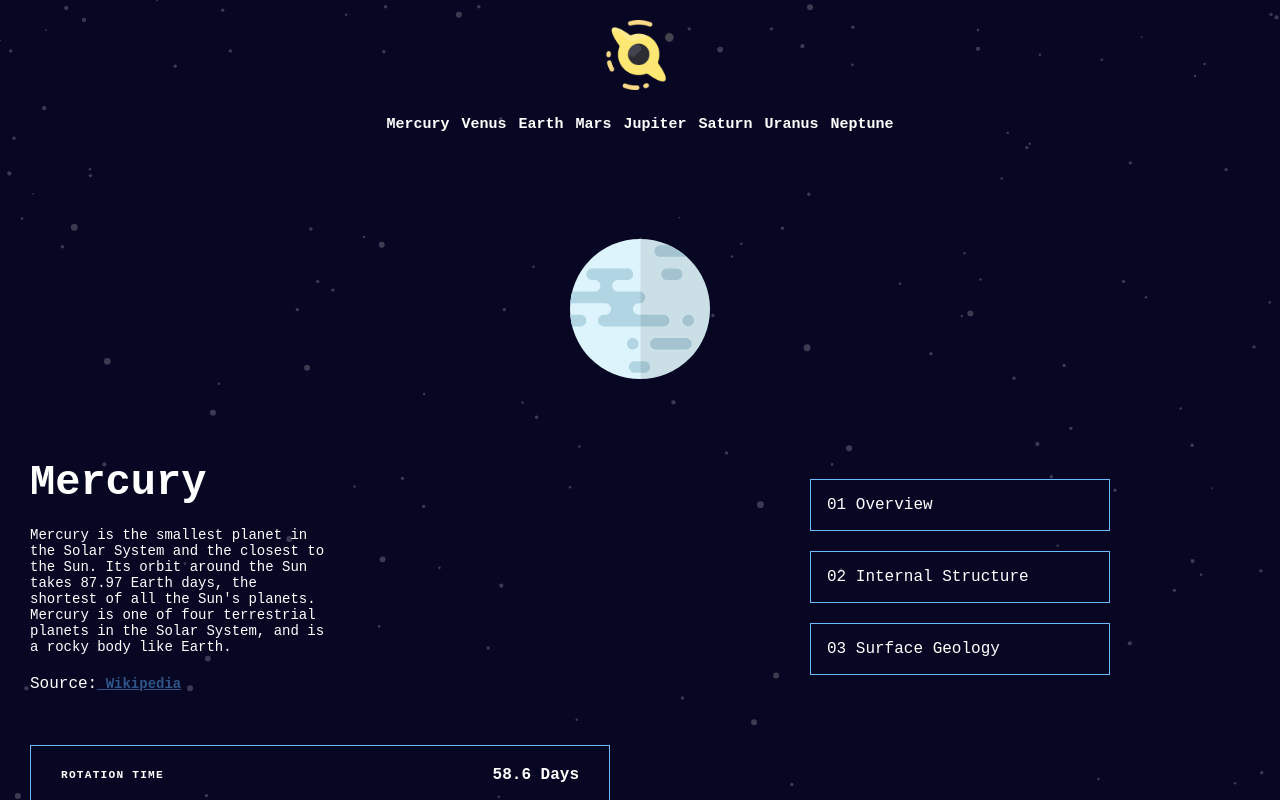
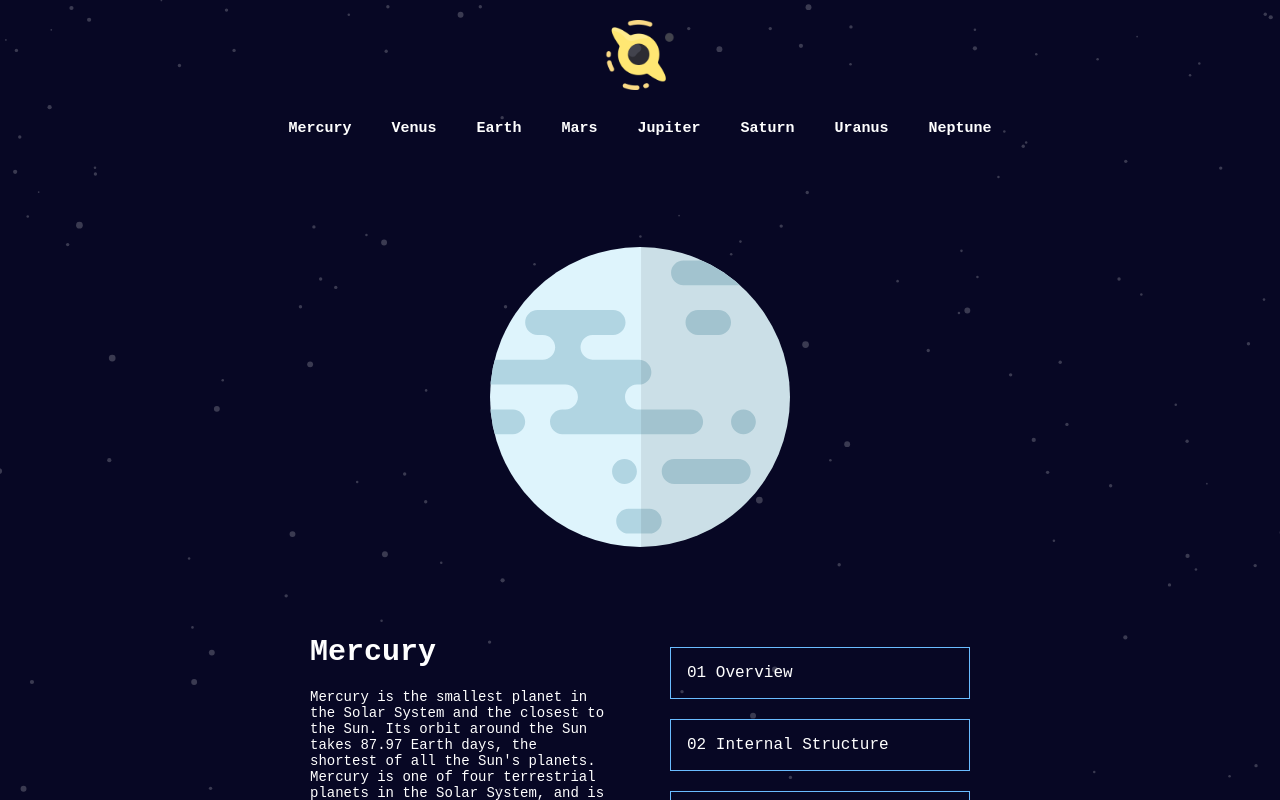
Before and after one commit to Meobot/space-site-project, a React (Vite) app: page / in a window 1280 px wide. Both pictures are taken after a click on the element "Mercury". Shown: the top 800 px of the page. Built offline with nearby package versions, Linux system fonts and the light colour scheme; a web font is replaced by a local one.

Commit message:
styling done for 768px breakpoint

```diff
--- a/src/components/PlanetCard.tsx
+++ b/src/components/PlanetCard.tsx
@@ -6,6 +6,15 @@ import PlanetSpecs from "./PlanetSpecs";
 interface PlanetCardProps {
 	planet: string;
 	planetDescription: string;
+	planetSpecs: {
+		rotationTime: string;
+		revolutionTime: string;
+		radius: string;
+		averageTemp: string;
+	};
+	planetOverview: string;
+	planetInternal: string;
+	planetGeology: string;
 }
 
 function PlanetCard(props: PlanetCardProps) {
--- a/src/styles/App.css
+++ b/src/styles/App.css
@@ -6,4 +6,7 @@
 	font-family: "Victor Mono", monospace;
 	min-height: 100vh;
 	background-image: url(/images/bg-stars.svg);
+	display: flex;
+	flex-direction: column;
+	align-items: center;
 }
--- a/src/styles/Navbar.css
+++ b/src/styles/Navbar.css
@@ -2,9 +2,10 @@
 	display: flex;
 	justify-content: space-between;
 	align-items: center;
-	padding: 10px;
+	padding: 10px 30px;
 	color: #fff;
 	background: transparent;
+	width: 100%;
 }
 
 .logo {
@@ -99,7 +100,7 @@
 	}
 
 	.navbar-menu-item {
-		padding: 6px;
+		padding: 10px 7px;
 	}
 
 	.navbar-toggle {
@@ -112,5 +113,7 @@
 }
 
 @media screen and (min-width: 768px) {
-
+	.navbar-menu-item {
+		padding: 10px 20px;
+	}
 }
--- a/src/styles/PlanetCard.css
+++ b/src/styles/PlanetCard.css
@@ -6,7 +6,8 @@
 }
 
 .planet-card-image {
-	width: 140px;
+	width: 100%;
+	max-width: 200px;
 }
 
 .planet-card-geology-image {
@@ -19,6 +20,7 @@
 
 .planet-card-info {
 	padding: 0px 30px;
+	max-width: 400px;
 }
 
 .planet-card-name {
@@ -48,43 +50,36 @@
 
 @media screen and (min-width: 768px) {
 	.planet-card {
-		display: grid;
-		grid-template-areas:
-			"image image"
-			"info modes"
-			"specs specs";
-		grid-template-columns: 1fr 1fr;
-		grid-template-rows: 1fr;
+		display: flex;
+		flex-wrap: wrap;
+		flex-direction: row-reverse;
+		justify-content: center;
+		align-items: center;
+		padding: 0px 40px;
+		max-width: 800px;
 	}
 
 	.planet-image-container {
-		grid-area: image;
+		flex-basis: 100%;
+		order: 0;
+	}
+
+	.planet-card-image {
+		max-width: 300px;
 	}
 
 	.planet-card-info {
-		grid-area: info;
-		display: flex;
-		flex-direction: column;
-		align-items: flex-start;
+		flex-basis: 50%;
+		order: 1;
 	}
 
 	.planet-modes-container {
-		grid-area: modes;
+		flex-basis: 50%;
+		order: 1;
 	}
 
-	.planet-specs {
-		grid-area: specs;
-	}
-
-	.planet-card-geology-image {
-		top: 35%;
-	}
-
-	.planet-card-name {
-		font-size: 42px;
-	}
-
-	.planet-card-description {
-		width: 300px;
+	.planet-specs-container {
+		flex-basis: 100%;
+		order: 2;
 	}
 }
--- a/src/styles/PlanetSpecs.css
+++ b/src/styles/PlanetSpecs.css
@@ -23,6 +23,18 @@
 
 @media screen and (min-width: 768px) {
 	.planet-specs {
-		/* display: flex; */
+		display: flex;
+		justify-content: center;
+	}
+
+	.planet-spec {
+		flex-direction: column;
+		margin: 0px 10px 20px;
+		width: 100%;
+		max-width: 160px;
+	}
+
+	.planet-spec-name {
+		padding: 10px 0px;
 	}
 }
```
